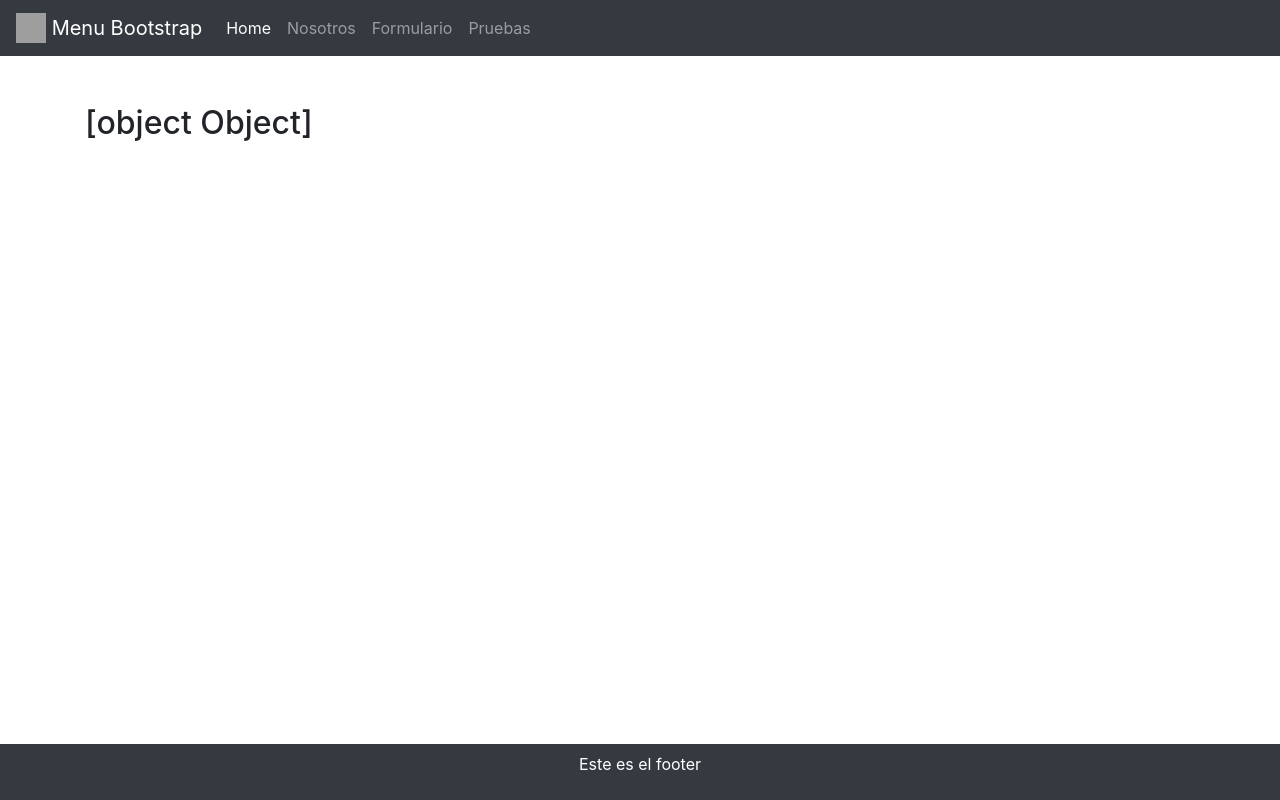
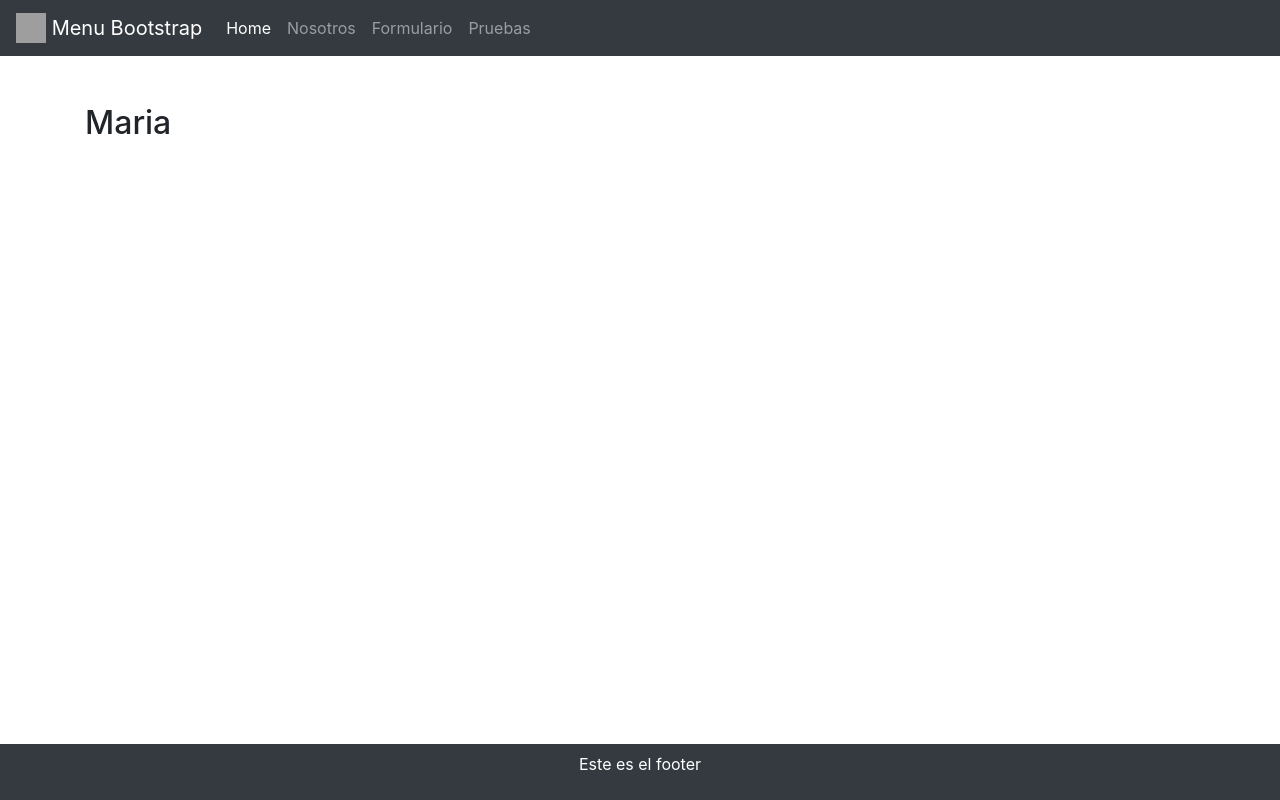
Before and after one commit to Yhoswar/first-app-angular, an Angular app: page /equipo/1 in a window 1280 px wide. Built offline with nearby package versions, Linux system fonts and the light colour scheme; grey boxes are pictures that could not be loaded.

Commit message:
modificado para que salga object

```diff
--- a/src/app/equipo/equipo.component.html
+++ b/src/app/equipo/equipo.component.html
@@ -1,5 +1,5 @@
 <div class="mt-5">
 
-	<h2>{{equipo}}</h2>
+	<h2>{{equipo.nombre}}</h2>
 
 </div>
```
